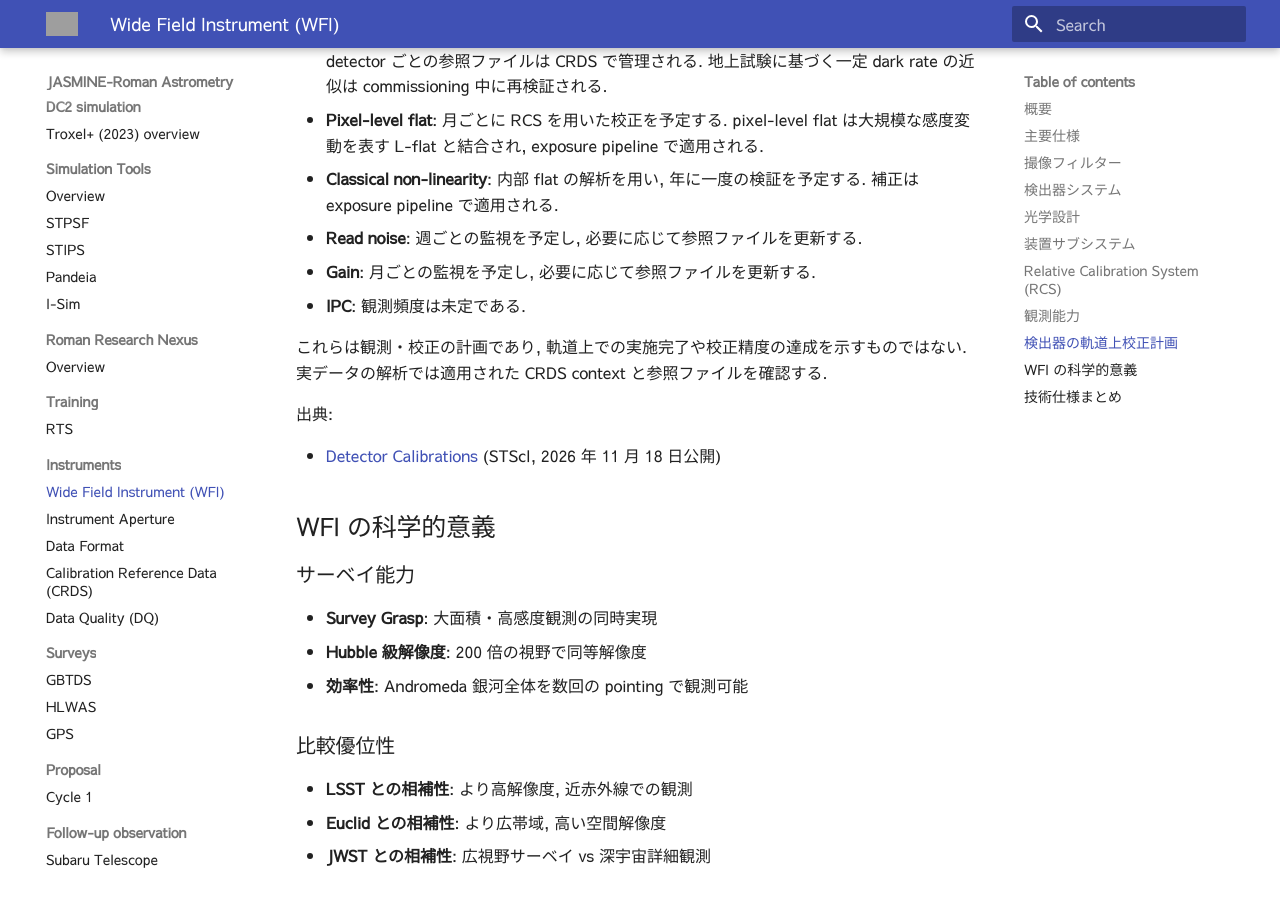
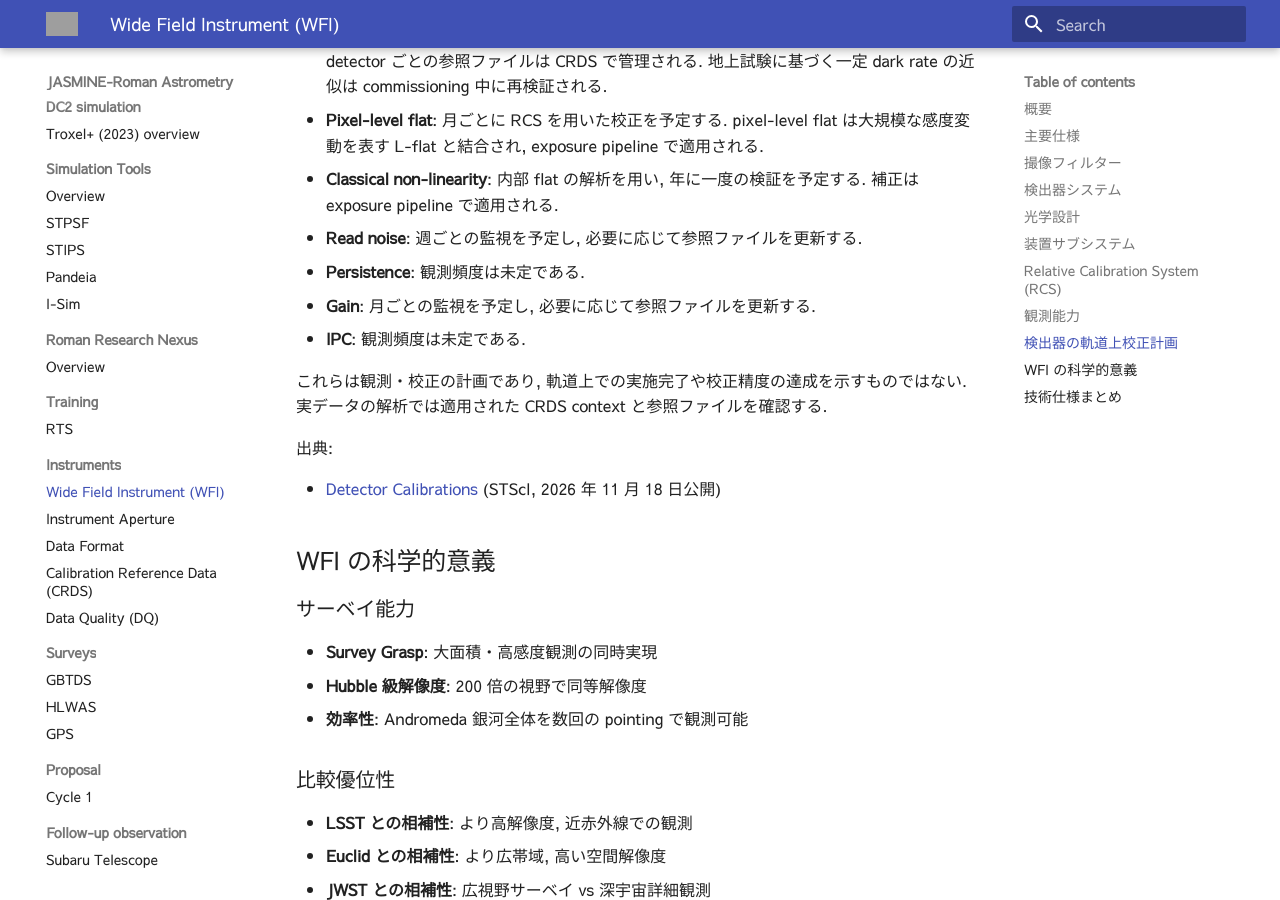
Before and after one commit to astronasutarou/jasmine-roman-astrometry, an MkDocs documentation site: the page built from docs/inst/wfi.md, in a window 1280 px wide and 900 px high, scrolled down 5961 px. Built offline with MkDocs 1.6.1 and Material for MkDocs 9.7.7, drawn with Linux system fonts in a browser that asks for light colours; grey boxes are pictures that could not be loaded.

Commit message:
Update persistence and IPC observation frequency notes

```diff
--- a/docs/inst/wfi.md
+++ b/docs/inst/wfi.md
@@ -178,6 +178,7 @@ STScI が 2026 年 11 月 18 日に公開した計画では, WFI の detector ca
 - **Pixel-level flat**: 月ごとに RCS を用いた校正を予定する. pixel-level flat は大規模な感度変動を表す L-flat と結合され, exposure pipeline で適用される.
 - **Classical non-linearity**: 内部 flat の解析を用い, 年に一度の検証を予定する. 補正は exposure pipeline で適用される.
 - **Read noise**: 週ごとの監視を予定し, 必要に応じて参照ファイルを更新する.
+- **Persistence**: 観測頻度は未定である.
 - **Gain**: 月ごとの監視を予定し, 必要に応じて参照ファイルを更新する.
 - **IPC**: 観測頻度は未定である.
 
```
